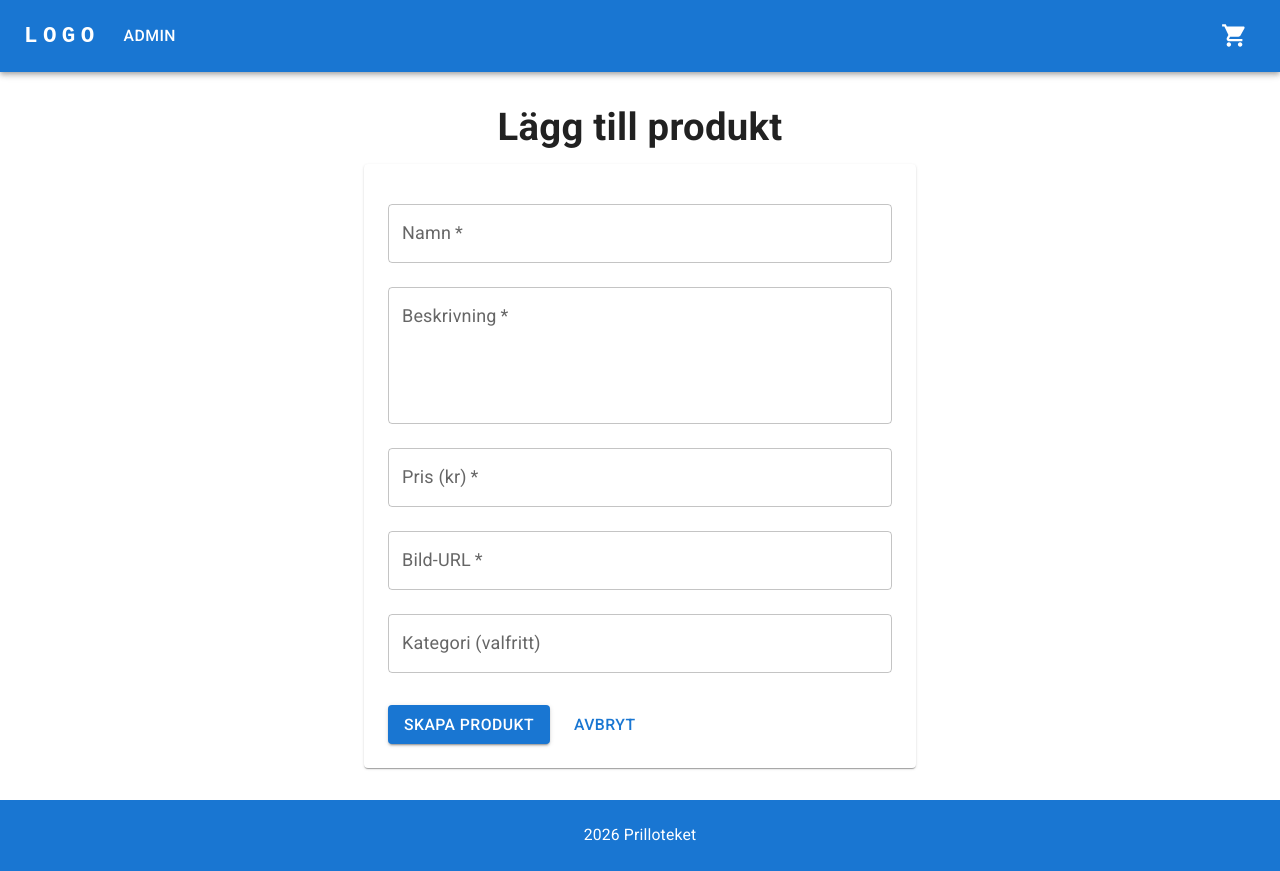
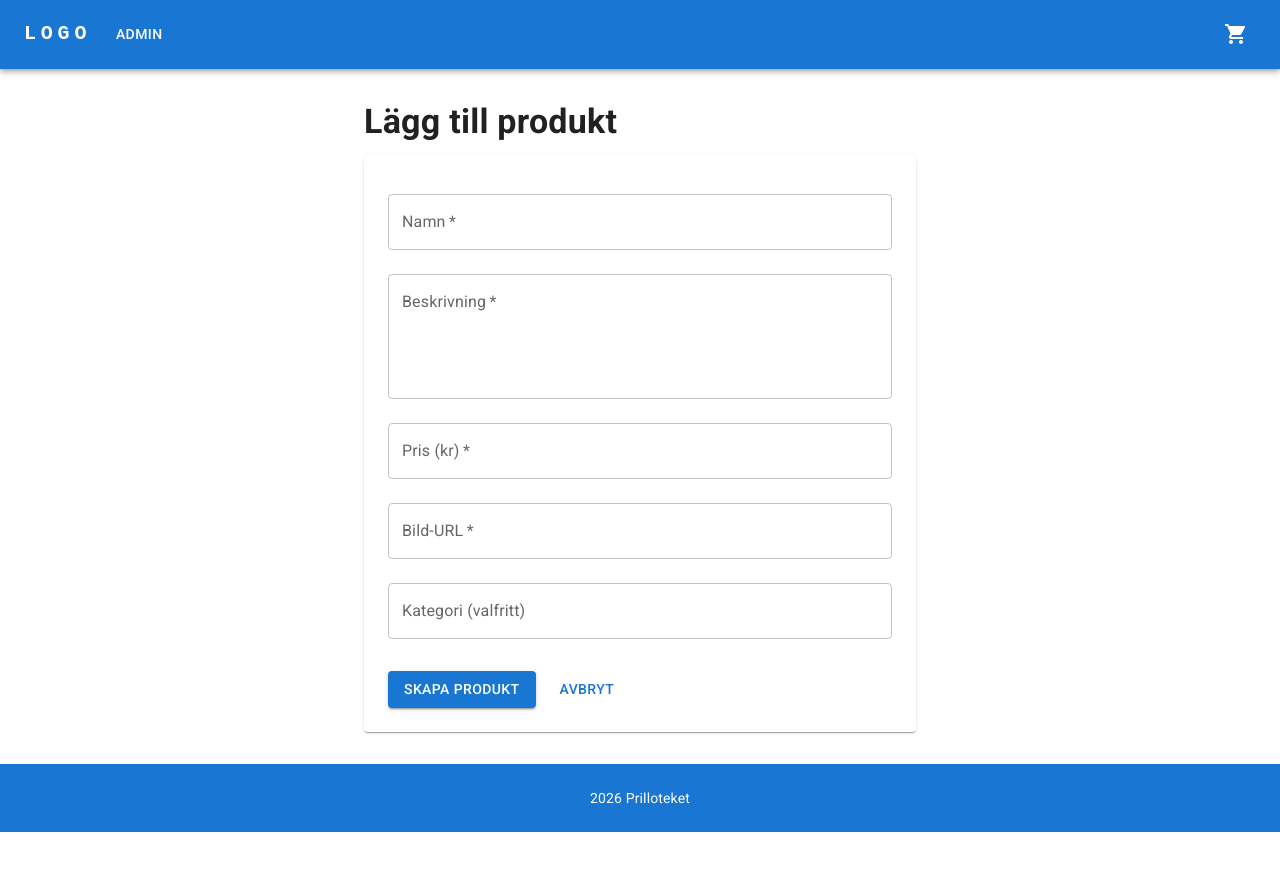
Before and after one commit to adamwidar-92/InlWebbshop3, a React (Vite) app in the folder web/: page /admin/products/new in a window 1280 px wide. After the commit the page ends 832 px from the top, so only its background shows below. Built offline with nearby package versions, Linux system fonts and the light colour scheme.

Commit message:
Fixat produktbilderna , css cleanup och API proxy genvägar

```diff
--- a/web/src/components/ProductCard.tsx
+++ b/web/src/components/ProductCard.tsx
@@ -1,48 +1,65 @@
-import { Button, Card, CardActions, CardContent, CardMedia, Typography } from '@mui/material'
-import { Link } from 'react-router-dom'
-import { useCart } from '../context/CartContext'
-import type { Product } from '../types/Product'
+import {
+  Button,
+  Card,
+  CardActions,
+  CardContent,
+  CardMedia,
+  Typography,
+} from "@mui/material";
+import { Link } from "react-router-dom";
+import { useCart } from "../context/CartContext";
+import type { Product } from "../types/Product";
 
 interface Props {
-  product: Product
+  product: Product;
 }
 export default function ProductCard({ product }: Props) {
-  const { addToCart } = useCart()
+  const { addToCart } = useCart();
 
   return (
-    <Card sx={{ height: '100%', display: 'flex', flexDirection: 'column' }}>
+    <Card sx={{ height: "100%", display: "flex", flexDirection: "column" }}>
       <CardMedia
         component="img"
-        height="220"
         image={product.image}
         alt={product.name}
-        sx={{ objectFit: 'cover' }}
+        sx={{
+          height: 220,
+          objectFit: "contain", // visar hela dosan
+          backgroundColor: "#f5f5f5",
+          p: 1,
+        }}
       />
       <CardContent sx={{ flexGrow: 1 }}>
-        <Typography variant="h6" component="h2" gutterBottom>
+        <Typography
+          variant="h6"
+          component="h2"
+          gutterBottom
+          color="text.primary"
+        >
           {product.name}
         </Typography>
         <Typography variant="body2" color="text.secondary" sx={{ mb: 1 }}>
           {product.description.length > 90
-            ? product.description.slice(0, 90) + '...'
+            ? product.description.slice(0, 90) + "..."
             : product.description}
         </Typography>
-        <Typography variant="h6" color="primary">
-          {product.price.toLocaleString('sv-SE')} kr
+        <Typography variant="h6" color="primary.main">
+          {product.price.toLocaleString("sv-SE")} kr
         </Typography>
       </CardContent>
       <CardActions>
-        <Button
-          size="small"
-          component={Link}
-          to={`/product/${product.id}`}
-        >
+        <Button size="small" component={Link} to={`/product/${product.id}`}>
           Visa mer
         </Button>
-        <Button onClick={() => addToCart(product)} size="small" variant="contained" color="primary">
+        <Button
+          onClick={() => addToCart(product)}
+          size="small"
+          variant="contained"
+          color="primary"
+        >
           Lägg i kundvagn
         </Button>
       </CardActions>
     </Card>
-  )
+  );
 }
--- a/web/src/index.css
+++ b/web/src/index.css
@@ -1,111 +1,24 @@
-:root {
-  --text: #6b6375;
-  --text-h: #08060d;
-  --bg: #fff;
-  --border: #e5e4e7;
-  --code-bg: #f4f3ec;
-  --accent: #aa3bff;
-  --accent-bg: rgba(170, 59, 255, 0.1);
-  --accent-border: rgba(170, 59, 255, 0.5);
-  --social-bg: rgba(244, 243, 236, 0.5);
-  --shadow:
-    rgba(0, 0, 0, 0.1) 0 10px 15px -3px, rgba(0, 0, 0, 0.05) 0 4px 6px -2px;
-
-  --sans: system-ui, 'Segoe UI', Roboto, sans-serif;
-  --heading: system-ui, 'Segoe UI', Roboto, sans-serif;
-  --mono: ui-monospace, Consolas, monospace;
-
-  font: 18px/145% var(--sans);
-  letter-spacing: 0.18px;
-  color-scheme: light dark;
-  color: var(--text);
-  background: var(--bg);
-  font-synthesis: none;
-  text-rendering: optimizeLegibility;
-  -webkit-font-smoothing: antialiased;
-  -moz-osx-font-smoothing: grayscale;
-
-  @media (max-width: 1024px) {
-    font-size: 16px;
-  }
+* {
+  box-sizing: border-box;
 }
 
-@media (prefers-color-scheme: dark) {
-  :root {
-    --text: #9ca3af;
-    --text-h: #f3f4f6;
-    --bg: #16171d;
-    --border: #2e303a;
-    --code-bg: #1f2028;
-    --accent: #c084fc;
-    --accent-bg: rgba(192, 132, 252, 0.15);
-    --accent-border: rgba(192, 132, 252, 0.5);
-    --social-bg: rgba(47, 48, 58, 0.5);
-    --shadow:
-      rgba(0, 0, 0, 0.4) 0 10px 15px -3px, rgba(0, 0, 0, 0.25) 0 4px 6px -2px;
-  }
+html,
+body,
+#root {
+  margin: 0;
+  padding: 0;
+  min-height: 100%;
+  width: 100%;
+}
 
-  #social .button-icon {
-    filter: invert(1) brightness(2);
-  }
+body {
+  font-family: Roboto, system-ui, sans-serif;
+  background: #fafafa;
+  color: #211f26;
 }
 
 #root {
-  width: 100%;
-  max-width: 100%;
-  margin: 0;
-  text-align: center;
-  border-inline: none;
   min-height: 100svh;
   display: flex;
   flex-direction: column;
-  box-sizing: border-box;
 }
-
-body {
-  margin: 0;
-}
-
-h1,
-h2 {
-  font-family: var(--heading);
-  font-weight: 500;
-  color: var(--text-h);
-}
-
-h1 {
-  font-size: 56px;
-  letter-spacing: -1.68px;
-  margin: 32px 0;
-  @media (max-width: 1024px) {
-    font-size: 36px;
-    margin: 20px 0;
-  }
-}
-h2 {
-  font-size: 24px;
-  line-height: 118%;
-  letter-spacing: -0.24px;
-  margin: 0 0 8px;
-  @media (max-width: 1024px) {
-    font-size: 20px;
-  }
-}
-p {
-  margin: 0;
-}
-
-code,
-.counter {
-  font-family: var(--mono);
-  display: inline-flex;
-  border-radius: 4px;
-  color: var(--text-h);
-}
-
-code {
-  font-size: 15px;
-  line-height: 135%;
-  padding: 4px 8px;
-  background: var(--code-bg);
-}
--- a/web/src/pages/Admin.tsx
+++ b/web/src/pages/Admin.tsx
@@ -24,7 +24,7 @@ export default function Admin() {
   const [loading, setLoading] = useState(true)
 
   const fetchProducts = () => {
-    fetch('http://localhost:3000/api/products')
+    fetch('/api/products')
       .then((res) => res.json())
       .then((data) => {
         setProducts(data)
@@ -40,7 +40,7 @@ export default function Admin() {
   const handleDelete = async (id: number) => {
     if (!confirm('Vill du verkligen ta bort produkten?')) return
 
-    await fetch(`http://localhost:3000/api/products/${id}`, {
+    await fetch(`/api/products/${id}`, {
       method: 'DELETE',
     })
 
--- a/web/src/pages/ProductFormPage.tsx
+++ b/web/src/pages/ProductFormPage.tsx
@@ -29,7 +29,7 @@ export default function ProductFormPage() {
   useEffect(() => {
     if (!isEdit) return
 
-    fetch(`http://localhost:3000/api/products/${id}`)
+    fetch(`/api/products/${id}`)
       .then((res) => res.json())
       .then((data) => {
         setForm({
@@ -81,8 +81,8 @@ export default function ProductFormPage() {
     }
 
     const url = isEdit
-      ? `http://localhost:3000/api/products/${id}`
-      : 'http://localhost:3000/api/products'
+      ? `/api/products/${id}`
+      : '/api/products'
 
     const method = isEdit ? 'PUT' : 'POST'
 
```
